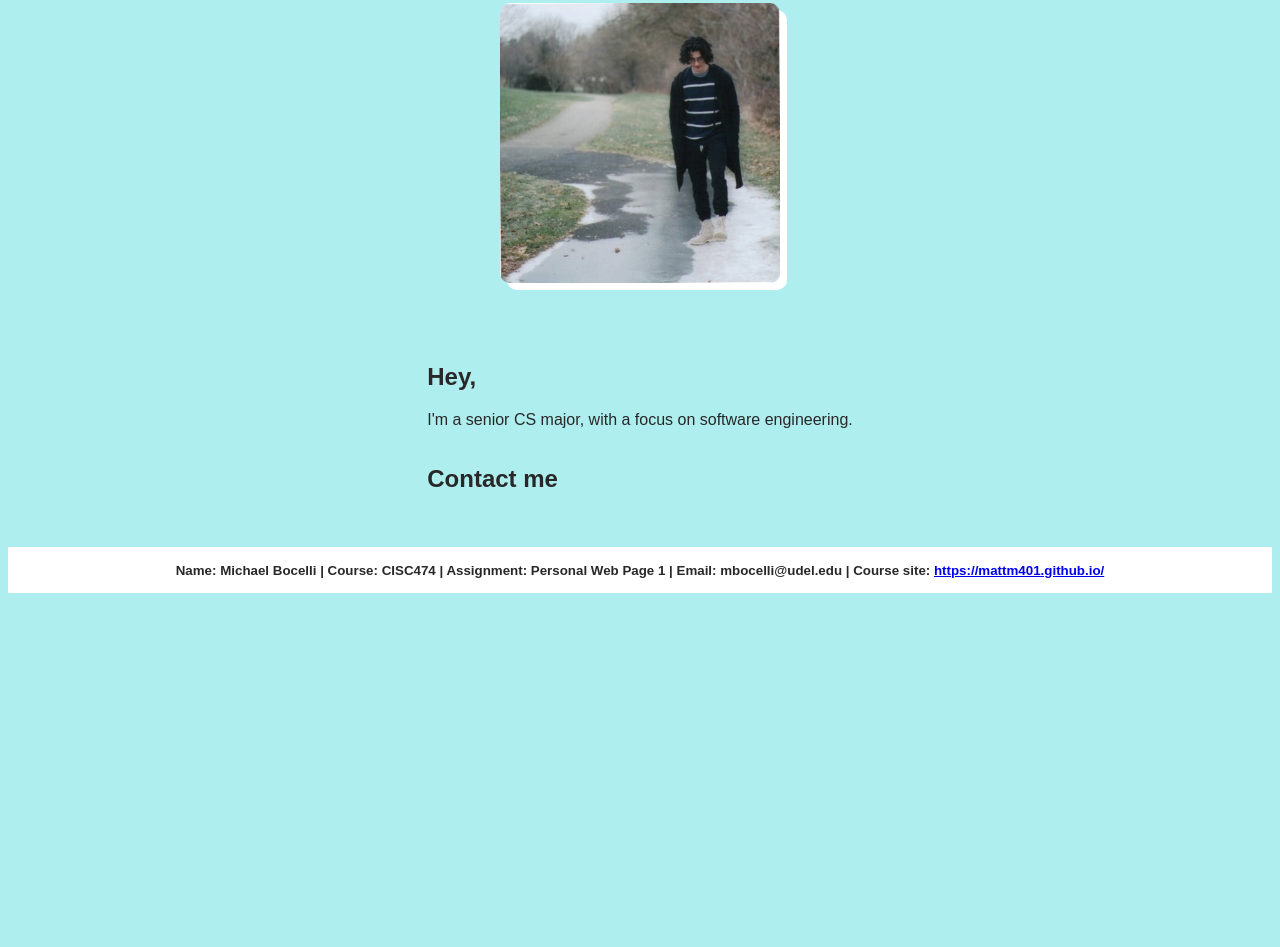
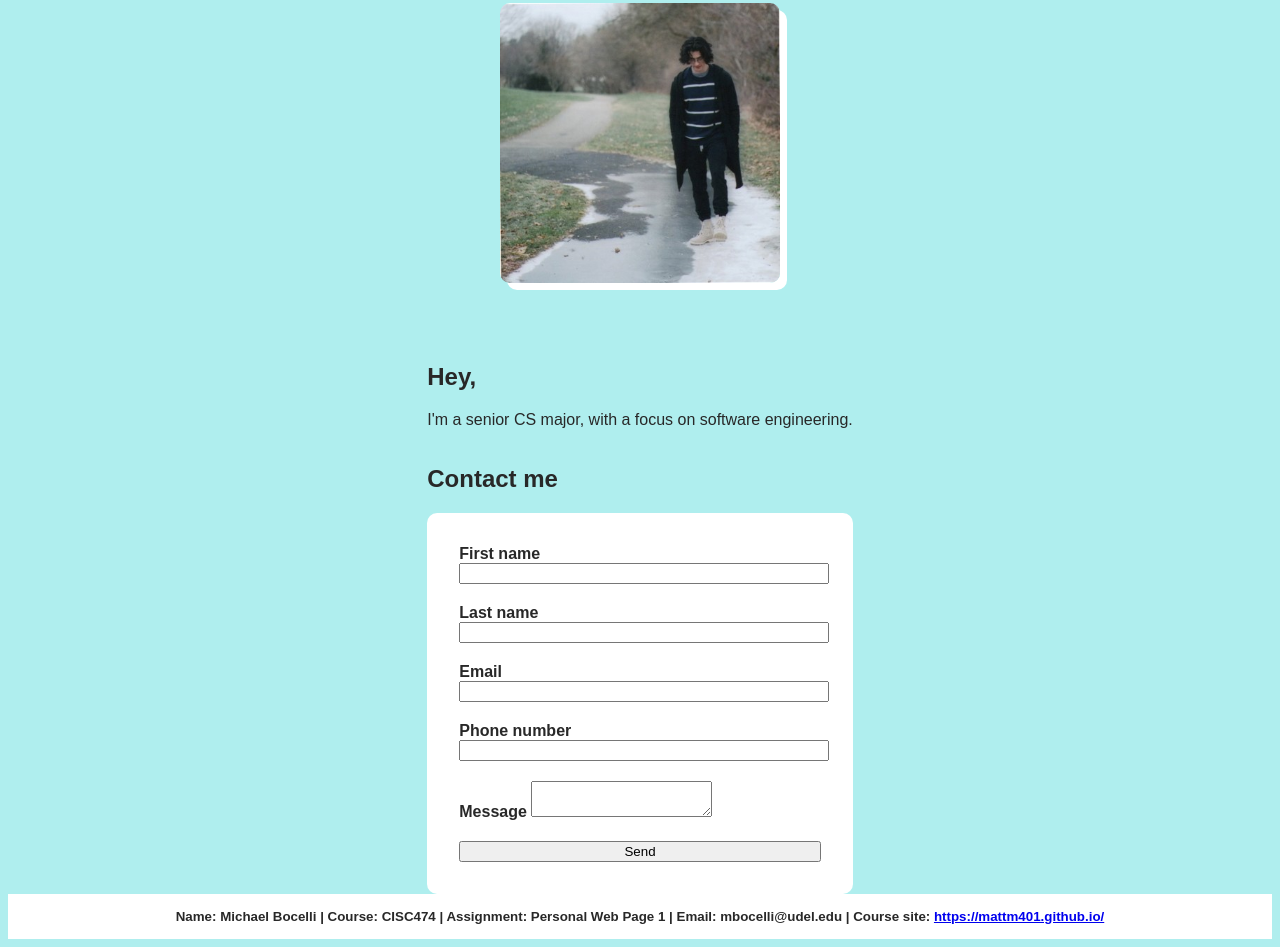
Before and after one commit to m-bocelli/m-bocelli.github.io, a plain HTML site: page index.html in a window 1280 px wide. Shown: the part 215-1162 px from the top of the page. Before the commit the page ends 816 px from the top, so only its background shows below. Drawn offline with nearby package versions, Linux system fonts and the light colour scheme.

Commit message:
feat: added form html elements and basic css, need to rearrange form structure

```diff
--- a/css/styles.css
+++ b/css/styles.css
@@ -54,3 +54,21 @@ footer {
     font-size: smaller;
     font-weight: bold;
 }
+
+#contact-form {
+    border-radius: 10px;
+    padding: 2rem;
+    display: flex;
+    flex-direction: column;
+    background-color: white;
+}
+
+label {
+    margin-bottom: 20px;
+    font-weight: bold;
+}
+
+input {
+    width: 100%;
+
+}
--- a/index.html
+++ b/index.html
@@ -7,6 +7,8 @@
         <meta name="author" content="Michael Bocelli">
         <link rel="stylesheet" href="css/styles.css">
         <title>Mikey</title>
+        <script type="text/javascript" src="https://cdn.jsdelivr.net/npm/@emailjs/browser@3/dist/email.min.js"></script>
+        <script type="text/javascript" src="js/handle-contact.js"></script>
     </head>
     <body>
         <nav class="navbar">
@@ -32,17 +34,40 @@
             </h1>
             <!-- Michael Bocelli, CISC474, Personal Web Page 1, mbocelli@udel.edu -->
             <img src="./img/self-pic.jpeg" alt="picture of a man walking on a patch of ice in the park">
-            <section>
+            <section id="bio">
                 <h2>Hey,</h2>
                 <p>I'm a senior CS major, with a focus on software engineering.</p>
             </section>
-            <section>
+            <section id="contact">
                 <h2>Contact me</h2>
+                <form id="contact-form" novalidate>
+                    <label for="">
+                        First name
+                        <input type="text" name="user_fname" id="fname">
+                    </label>
+                    <label>
+                        Last name
+                        <input type="text" name="user_lname" id="lname">
+                    </label>
+                    <label>
+                        Email
+                        <input type="email" name="user_email" id="email">
+                    </label>
+                    <label>
+                        Phone number
+                        <input type="text" name="user_phone" id="phone">
+                    </label>
+                    <label>
+                        Message
+                        <textarea name="message" id="message" ></textarea>
+                    </label>
+                    <button type="submit" onClick="submitContactForm()">Send</button>
+                </form>
             </section>
         </div>
         <footer>
             <p>Name: Michael Bocelli | Course: CISC474 | Assignment: Personal Web Page 1 | Email: mbocelli@udel.edu | Course site:
-            <a href="https://mattm401.github.io/" target="_blank">https://mattm401.github.io/</a>
+                <a href="https://mattm401.github.io/" target="_blank">https://mattm401.github.io/</a>
             </p>
         </footer>
     </body>
--- /dev/null
+++ b/js/handle-contact.js
@@ -0,0 +1,10 @@
+function submitContactForm() {
+    (() => {
+        emailjs.init("ztzlIyaNRAdIu1PhQ");
+
+    })();
+
+//    emailjs.sendForm('contact_service', 'contact_form')
+
+    console.log('submitted');
+}
```
